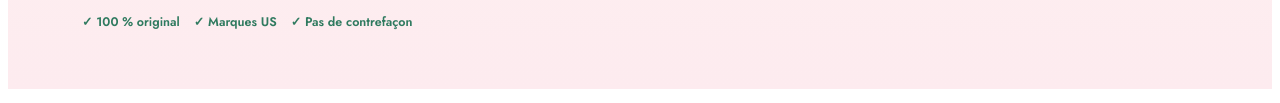
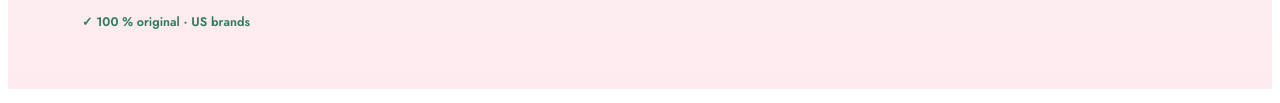
Before and after one commit to myssycool/shop4less, a plain HTML site: page index.html in a window 1280 px wide. Shown: the part 609-712 px from the top of the page. Drawn offline with nearby package versions, Linux system fonts and the light colour scheme.

Commit message:
100 % original · US brands
Co-Authored-By: Claude Opus 5.5 <noreply@anthropic.com>
Claude-Session: https://claude.ai/code/session_016UYSMZzMD7KoFgUvkm3svR

```diff
--- a/index.html
+++ b/index.html
@@ -760,7 +760,7 @@ function cleanHero(){
     '<h1>Le chic américain,<br><em>en dinars.</em></h1>' +
     '<p class="lh-sub">Des vraies marques américaines, choisies une par une pour vous. Shop for less… pay even less !</p>' +
     '<div class="lh-btns"><button class="lh-b" data-act="goall">Voir les nouveautés</button><button class="lh-b out" data-act="godeal">Les soldes</button></div>' +
-    '<p class="lh-trust"><span>✓ 100 % original</span><span>✓ Marques US</span><span>✓ Pas de contrefaçon</span></p></div>' +
+    '<p class="lh-trust"><span>✓ 100 % original · US brands</span></p></div>' +
     '<div class="lhero-pics">' + pics.map(function(x){ return '<button class="lh-p" data-act="view" data-id="'+esc(x.id)+'"><img src="'+selImg(x)+'" alt="'+esc(x.brand+' '+x.name)+'"><span>'+esc(x.brand||x.name)+'</span></button>'; }).join('') + '</div>' +
     '</div></section>';
 }
@@ -920,7 +920,7 @@ function productModal(){
   return '<div class="scrim" data-act="closep"></div><div class="modal" data-act="closep"><div class="mbox" role="dialog" aria-label="'+esc(x.name)+'">' +
     (img ? '<img src="'+img+'" alt="'+esc(x.name)+'">' : '<div></div>') +
     '<div class="mc"><div style="display:flex;justify-content:space-between"><div class="eyebrow">'+esc(x.brand)+'</div><button class="x" data-act="closep" aria-label="Fermer">×</button></div>' +
-    '<h2>'+esc(x.name)+'</h2><div class="price" style="font-size:22px">'+priceHTML(x)+'</div>'+bfTag(x)+'<div class="dlv">📦 Livraison en Algérie : 25 à 30 jours</div>'+'<div class="orig">✓ 100 % original · marque américaine</div>'+(!x.sold && x.qty===1?'<div class="stock">Dernière pièce !</div>':'') + swatches(x) + sizeBtns(x) +
+    '<h2>'+esc(x.name)+'</h2><div class="price" style="font-size:22px">'+priceHTML(x)+'</div>'+bfTag(x)+'<div class="dlv">📦 Livraison en Algérie : 25 à 30 jours</div>'+'<div class="orig">✓ 100 % original · US brand</div>'+(!x.sold && x.qty===1?'<div class="stock">Dernière pièce !</div>':'') + swatches(x) + sizeBtns(x) +
     (x.size && !sizesOf(x).length?'<div>Taille : <b>'+esc(x.size)+'</b></div>':'') + (x.cat?'<div class="note">'+esc(x.cat)+'</div>':'') +
     (x.desc?'<p style="margin:0">'+esc(x.desc)+'</p>':'') +
     (x.gallery && x.gallery.length ? '<div class="pgal"><b>Détails du produit</b>' + x.gallery.map(function(g){ return '<img src="'+g+'" alt="" loading="lazy">'; }).join('') + '</div>' : '') +
```
